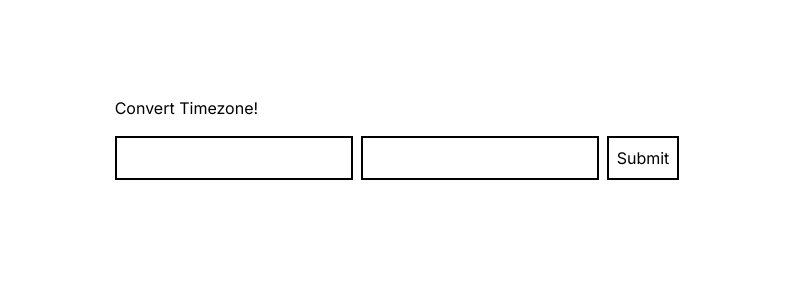
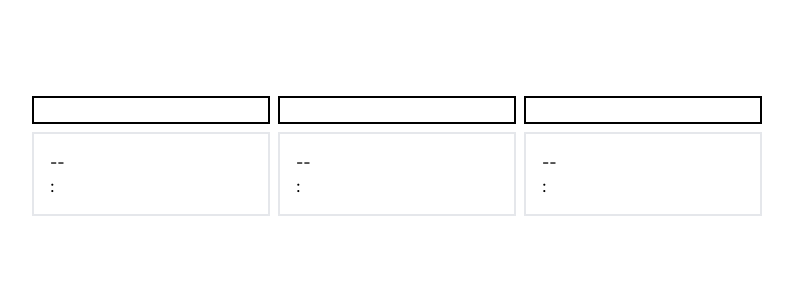
Before and after one commit to 0Adnyana/timezone-holidays, a Next.js app: page / in a window 1280 px wide. Shown: the top 300 px of the page, without its empty margins (243-1036 px from the left). Built offline with nearby package versions, Linux system fonts and the light colour scheme.

Commit message:
Update page.tsx

```diff
--- a/src/app/page.tsx
+++ b/src/app/page.tsx
@@ -1,18 +1,12 @@
-import ConvertTimezone from "@/components/partials/ConvertTimezoneForm";
-import RenderTimezone from "@/components/partials/RenderTimezone";
-import TestNagerDateAPI from "@/components/partials/TestNagerDateAPI";
-import TestPhotonAPI from "@/components/partials/TestPhotonAPI";
-import TestTimeAPI from "@/components/partials/TestTimeAPI";
-import CoordinatesContextProvider from "@/context/CoordinatesContextProvider";
+import ConverterCard from "@/components/partials/ConverterCard";
 
 export default function Home() {
 	return (
 		<main className="flex min-h-screen flex-col items-center justify-between p-24">
-			<div className="flex flex-col space-y-4">
-				<CoordinatesContextProvider>
-					<ConvertTimezone></ConvertTimezone>
-					<RenderTimezone></RenderTimezone>
-				</CoordinatesContextProvider>
+			<div className="flex flex-row space-x-2">
+				<ConverterCard></ConverterCard>
+				<ConverterCard></ConverterCard>
+				<ConverterCard></ConverterCard>
 			</div>
 		</main>
 	);
```
